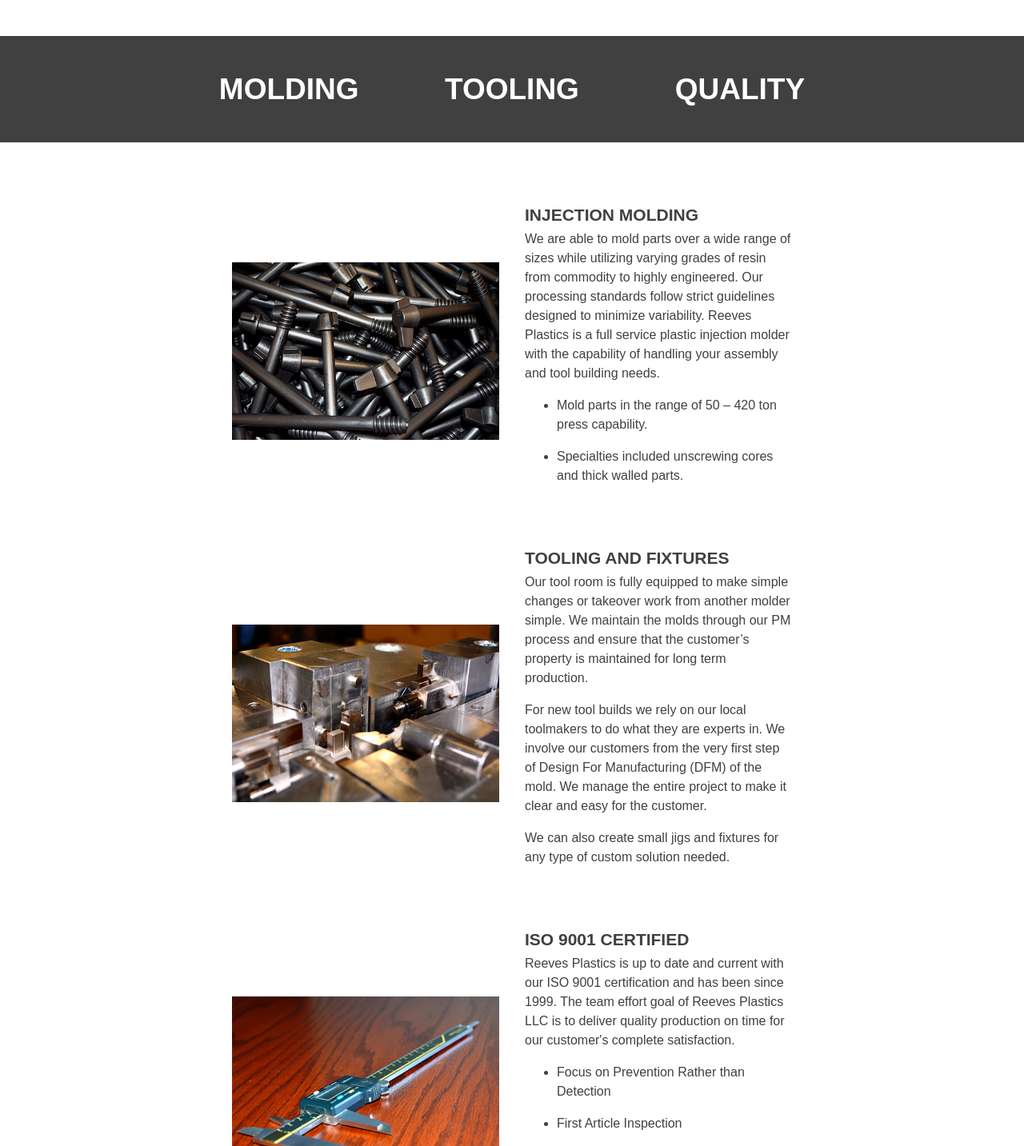
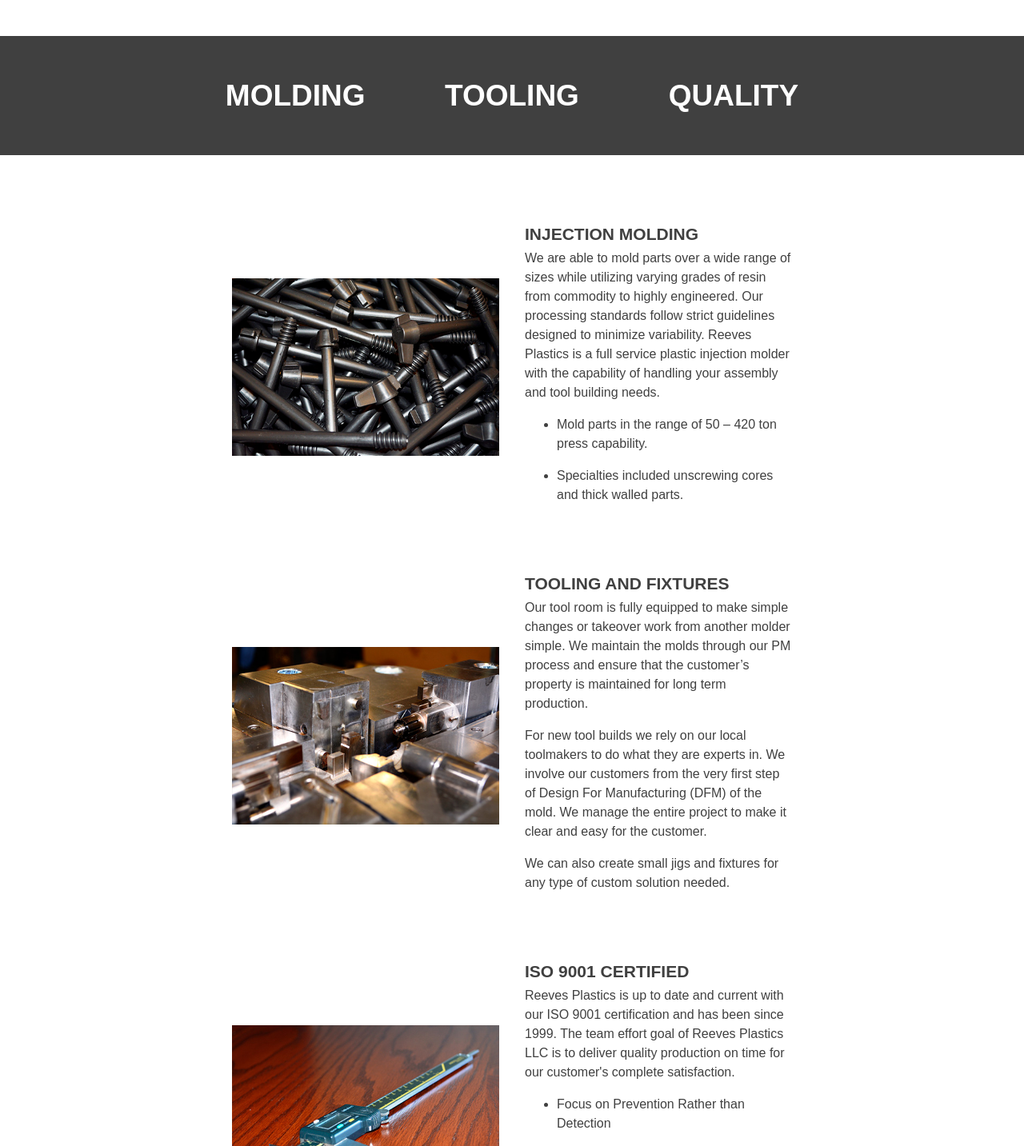
Before and after one commit to hovingadesign/reevesplastics, a plain HTML site: page services.html in a window 1280 px wide. Shown: the part 466-1899 px from the top of the page at 80% size. Drawn offline with Linux system fonts and the light colour scheme; a web font is replaced by a local one.

Commit message:
Add files via upload

```diff
--- a/default.css
+++ b/default.css
@@ -53,6 +53,7 @@ h3, .h3 {font-size: 21px; font-family: var(--header-font-family); font-weight: v
   h3, .h3 {font-size: 21px; font-weight: var(--text-bold);}
 }
 p, .p, li, ul {font-size: 1rem; margin-top: 0; margin-bottom: 1em; line-height: 1.5;}
+li, ul {text-align: left;}
 dfn, cite, em, i {font-size: 1em; font-style: italic;}
 blockquote {position: relative; margin: 0 0 1em;	padding: 2em 1.5em .5em 3.5em; font-style: italic;}
 blockquote:before {position: absolute;	top: .1em;	left: 0em;	content: "“";	font-size: 6em;	line-height: 100%;	color: var(--default-text-color);}
--- a/services.html
+++ b/services.html
@@ -40,13 +40,13 @@
   <!-- START OUTCOMES -->
   <div class="col-1-7 grid bgr-darkgrey text-white">
     <div class="col-2-6 flex pad-three-vert">
-      <div class="flex-1-3 text-left">
+      <div class="flex-1-3 text-left pad-half">
         <h2 class="h1 uppercase">Molding</h3>
       </div>
-      <div class="flex-1-3">
+      <div class="flex-1-3 pad-half">
         <h2 class="h1 uppercase">Tooling</h3>
       </div>
-      <div class="flex-1-3 text-right">
+      <div class="flex-1-3 text-right pad-half">
         <h2 class="h1 uppercase">Quality</h3>
       </div>
     </div>
@@ -60,7 +60,7 @@
           <img src="images/services-injection.jpg" alt="Injection Molded Parts">
         </div>
         <div class="flex-1-2 pad-one-sides text-left">
-          <h3 class="uppercase pad-half-bottom">Injection Molding</h3>
+          <h3 class="uppercase pad-half-bottom pad-half-vert">Injection Molding</h3>
           <p>We are able to mold parts over a wide range of sizes while utilizing varying grades of resin from commodity to highly engineered. Our processing standards follow strict guidelines designed to minimize variability. Reeves Plastics is a full service plastic injection molder with the capability of handling your assembly and tool building needs.</p>
           <ul>
             <li>Mold parts in the range of 50 – 420 ton press capability.</li>
@@ -73,7 +73,7 @@
           <img src="images/services-tooling.jpg" alt="Tool for Injection Molding">
         </div>
         <div class="flex-1-2 pad-one-sides text-left">
-          <h3 class="uppercase pad-half-bottom">Tooling and fixtures</h3>
+          <h3 class="uppercase pad-half-bottom pad-half-vert">Tooling and fixtures</h3>
           <p>Our tool room is fully equipped to make simple changes or takeover work from another molder simple. We maintain the molds through our PM process and ensure that the customer’s property is maintained for long term production.</p>
           <p>For new tool builds we rely on our local toolmakers to do what they are experts in. We involve our customers from the very first step of Design For Manufacturing (DFM) of the mold. We manage the entire project to make it clear and easy for the customer.</p>
           <p>We can also create small jigs and fixtures for any type of custom solution needed.</p>
@@ -84,7 +84,7 @@
           <img src="images/services-certified.jpg" alt="Digital Calipers">
         </div>
         <div class="flex-1-2 pad-one-sides text-left">
-          <h3 class="uppercase pad-half-bottom">ISO 9001 Certified</h3>
+          <h3 class="uppercase pad-half-bottom pad-half-vert">ISO 9001 Certified</h3>
           <p>Reeves Plastics is up to date and current with our ISO 9001 certification and has been since 1999. The team effort goal of Reeves Plastics LLC is to deliver quality production on time for our customer's complete satisfaction.</p>
           <ul>
             <li>Focus on Prevention Rather than Detection</li>
```
Also changed, not shown: index.html (+3 -3 lines).
